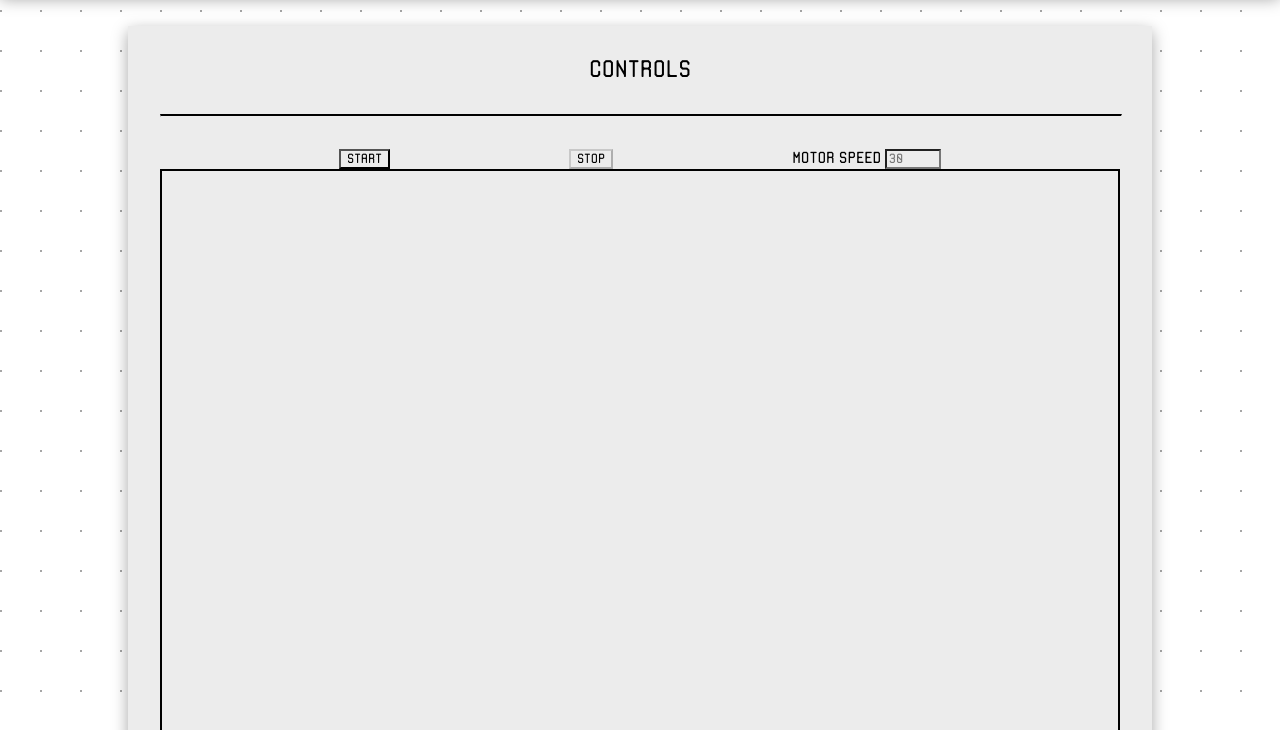
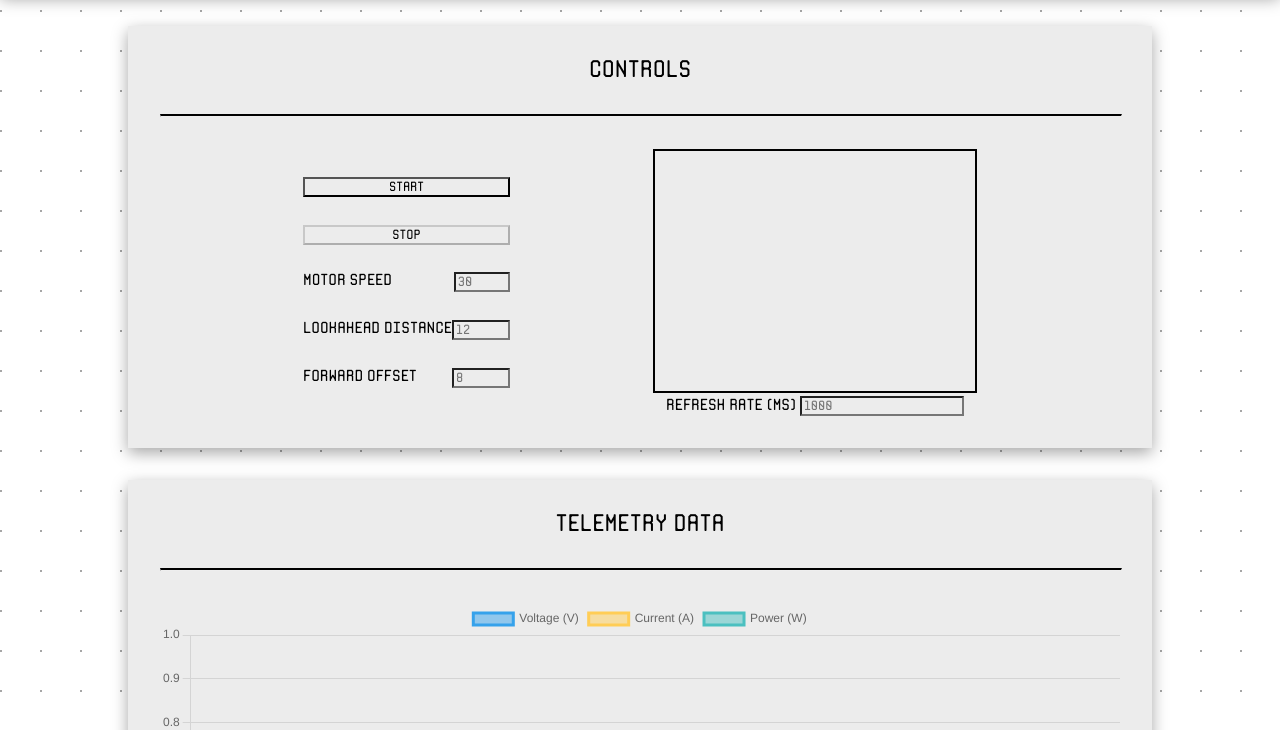
Before and after one commit to Rose-Hulman-ECE-Junior-Design/junior-design-project-sec01-team04-bgp, a plain HTML site: page main/data/www/index.html in a window 1280 px wide. Shown: the part 70-800 px from the top of the page. Drawn offline with Linux system fonts and the light colour scheme; no server answers.

Commit message:
Update API to support tuning on the fly

```diff
--- a/main/data/www/app.js
+++ b/main/data/www/app.js
@@ -75,6 +75,8 @@ var start = document.getElementById('start');
 var stop = document.getElementById('stop');
 var motor_speed = document.getElementById('motor_speed');
 var camera_refresh_rate = document.getElementById('telemetry_refresh_rate');
+var lookahead_distance = document.getElementById('lookahead_distance');
+var forward_offset = document.getElementById('forward_offset');
 
 var enable = document.getElementById('enable');
 var disable = document.getElementById('disable');
@@ -104,6 +106,20 @@ motor_speed.addEventListener('change', function() {
   const speed = parseInt(this.value, 10);
   json_rpc_call('set_speed', [speed], () => {
     console.log("Set speed to " + speed);
+  });
+});
+
+lookahead_distance.addEventListener('change', function() {
+  const distance = parseInt(this.value, 10);
+  json_rpc_call('set_lookahead_distance', [distance], () => {
+    console.log("Set lookahead distance to " + distance);
+  });
+});
+
+forward_offset.addEventListener('change', function() {
+  const forward_offset = parseInt(this.value, 10);
+  json_rpc_call('set_forward_offset', [forward_offset], () => {
+    console.log("Set forward offset to " + forward_offset);
   });
 });
 
--- a/main/data/www/index.html
+++ b/main/data/www/index.html
@@ -27,20 +27,31 @@
       <hr>
 
       <div class="controls">
+        <div class="vertical">
           <button id="start">Start</button>
           <button id="stop" disabled>Stop</button>
-        <label>
+          <label class="stretch">
             Motor Speed
             <input id="motor_speed" type="number" min="0" max="150" placeholder="30" />
           </label>
+          <label class="stretch">
+            Lookahead Distance
+            <input id="lookahead_distance" type="number" placeholder="12" />
+          </label>
+          <label class="stretch">
+            Forward Offset
+            <input id="forward_offset" type="number" placeholder="8" />
+          </label>
         </div>
 
+        <div>
           <canvas id="camera_view" width="320" height="240"></canvas>
           <div class="controls">
           <label>
             Refresh Rate (ms)
             <input id="camera_refresh_rate" type="number" min="0" placeholder="1000" />
           </label>
+        </div>
       </div>
     </section>
 
--- a/main/data/www/style.css
+++ b/main/data/www/style.css
@@ -71,6 +71,24 @@ hr {
   justify-content: space-evenly;
 }
 
+.vertical {
+  display: flex;
+  flex-direction: column;
+  justify-content: space-evenly;
+  align-items: stretch;
+}
+
+.stretch {
+  width: 100%;
+  display: flex;
+  align-items: stretch;
+  justify-content: space-between;
+}
+
+.stretch input {
+  max-width: 50px;
+}
+
 #camera_view {
   border: var(--line-width) solid var(--line-color);
 }
```
Also changed, not shown: 5 other files. Lines whose indentation alone changed are shown as unchanged.
